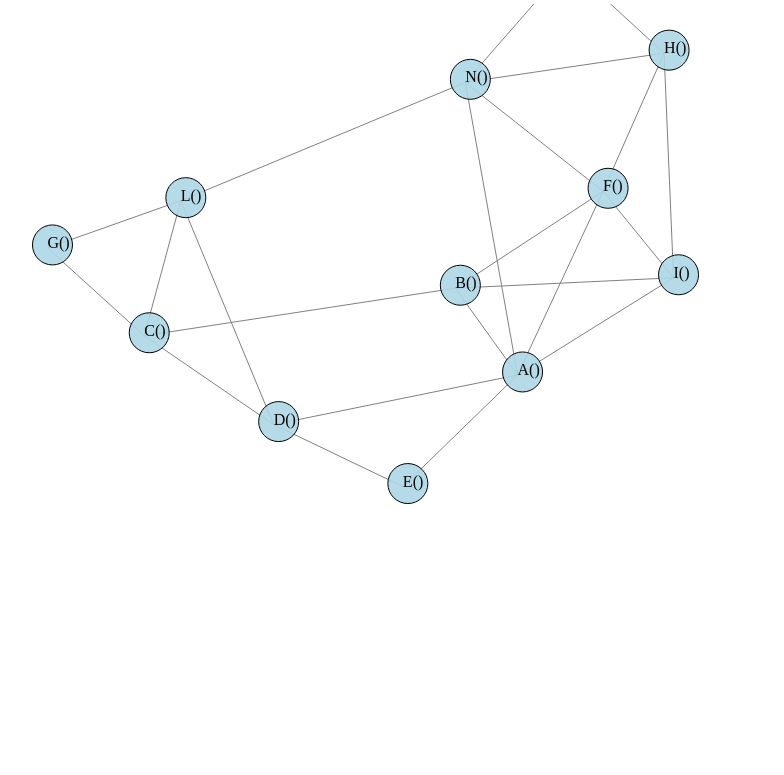
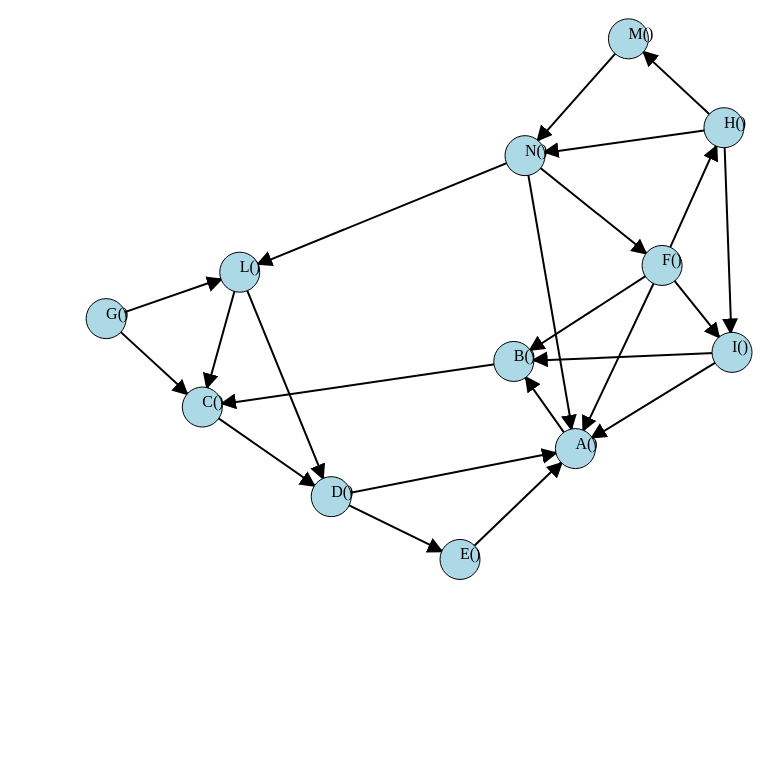
Before and after one commit to mariocuomo/necto, a plain HTML site: page necto-tool/index.html in a window 1280 px wide. Shown: the part 88-863 px from the top of the page, without its empty margins (165-949 px from the left). Drawn offline with nearby package versions, Linux system fonts and the light colour scheme.

Commit message:
implemented directional links

```diff
--- a/necto-tool/index.html
+++ b/necto-tool/index.html
@@ -1,3 +1,4 @@
+<!DOCTYPE html>
 <html>
   <head>
     <title>infovis for coupling and cohesion of code</title>
--- a/necto-tool/index.js
+++ b/necto-tool/index.js
@@ -1,6 +1,6 @@
 function drawGraph(graph) {
-  const width = "960";
-  const height = "960";
+  const width = "1200";
+  const height = "1200";
 
   radius = 20;
 
@@ -18,30 +18,39 @@ function drawGraph(graph) {
       )
       .force('collision', d3.forceCollide().radius(function(d) {
               return d.radius}))
-    .force("center", d3.forceCenter(document.querySelector("#graphdrawing").clientWidth / 3, document.querySelector("#graphdrawing").clientHeight/4));
+    //.force("center", d3.forceCenter(document.querySelector("#graphdrawing").clientWidth / 2, document.querySelector("#graphdrawing").clientHeight/2));
+    .force("center", d3.forceCenter(width / 2, width/4));
 
-  svg.append("svg:defs").selectAll("marker-end")
+  console.log(document.querySelector("#graphdrawing").clientWidth)
+
+  svg.append("svg:defs").selectAll("marker")
     .data(["end"])      // Different link/path types can be defined here
     .enter().append("svg:marker")    // This section adds in the arrows
     .attr("id", String)
     .attr("viewBox", "0 -5 10 10")
     .attr("refX", 15)
-    .attr("refY", 0.5)
-    .attr("markerWidth", 2)
-    .attr("markerHeight", 2)
+    .attr("refY", -0.5)
+    .attr("markerWidth", 8)
+    .attr("markerHeight", 8)
     .attr("orient", "auto")
     .append("svg:path")
-    .attr("d", "M0,-5L10,0L0,5");
+    .attr("d", "M0,-5L10,0L0,5")
+    .attr("fill", "black")
+
 
   var link = svg.append("g")
       .selectAll("line")
       .data(graph.links)
       .enter().append("line")
-      .attr("marked-def","end")
+
 
 
   link
-    .style("stroke", "grey")
+    .style("stroke", "black")
+    .attr("stroke-width", 2)
+    .attr("marker-end", "url(#end)");
+
+
 
 
   var node = svg.append("g")
@@ -57,7 +66,7 @@ function drawGraph(graph) {
 
   node
       .style("fill", "lightblue")
-      .style("fill-opacity","0.9")
+      .style("fill-opacity","1")
       .style("stroke", "black")
 
   var label = svg.append("g")
@@ -92,16 +101,29 @@ function drawGraph(graph) {
   simulation.force("link")
       .links(graph.links);
 
+
+
   function ticked() {
+      var arrowheadLength = 10
+      link.each(function(d) {
+        var x1 = d.source.x,
+            y1 = d.source.y,
+            x2 = d.target.x,
+            y2 = d.target.y,
+            angle = Math.atan2(y2 - y1, x2 - x1);
+            d.targetX = x2 - Math.cos(angle) * (radius - arrowheadLength);
+            d.targetY = y2 - Math.sin(angle) * (radius - arrowheadLength);
+      });
+
+      node
+          .attr("cx", function(d) { return d.x = Math.max(radius, Math.min(width - radius, d.x)); })
+          .attr("cy", function(d) { return d.y = Math.max(radius, Math.min(height - radius, d.y)); });
+
       link
           .attr("x1", function(d) { return d.source.x; })
           .attr("y1", function(d) { return d.source.y; })
-          .attr("x2", function(d) { return d.target.x; })
-          .attr("y2", function(d) { return d.target.y; });
-
-      node
-           .attr("cx", function (d) { return d.x+5; })
-           .attr("cy", function(d) { return d.y-3; });
+          .attr("x2", function(d){return d.targetX; })
+          .attr("y2", function(d){return d.targetY; })
 
       label
           .attr("x", function(d) { return d.x; })
```
